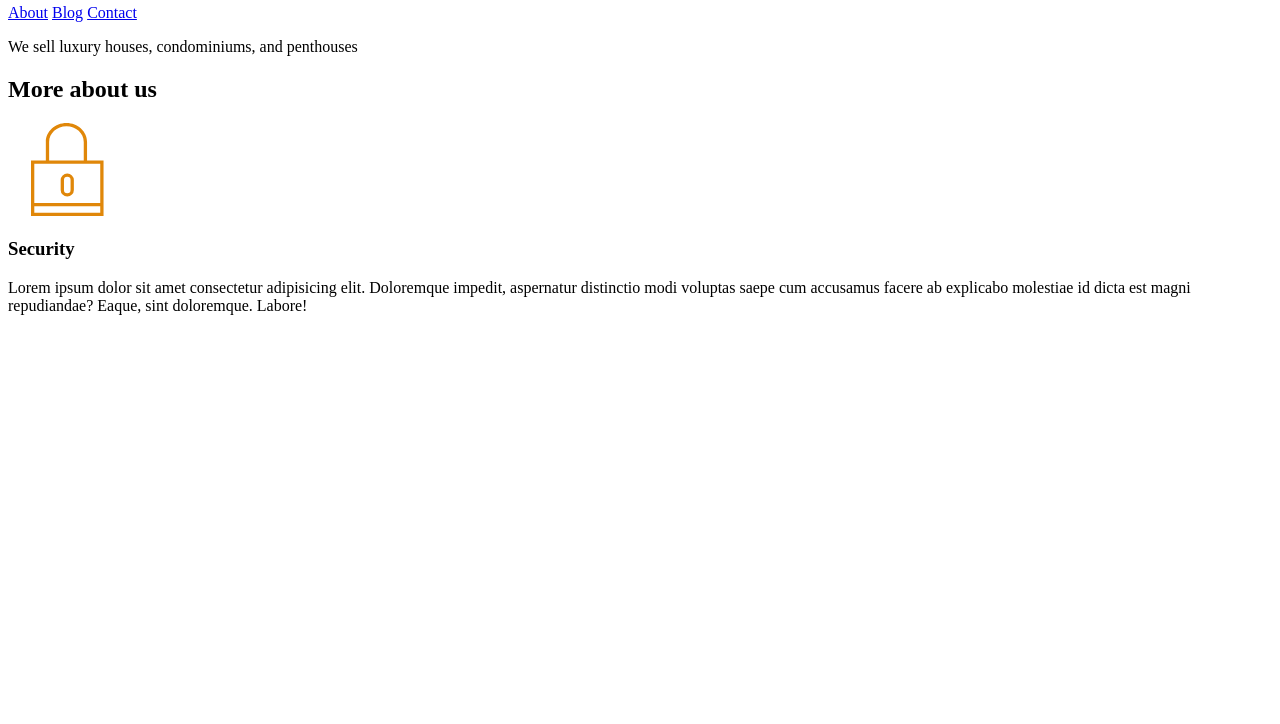
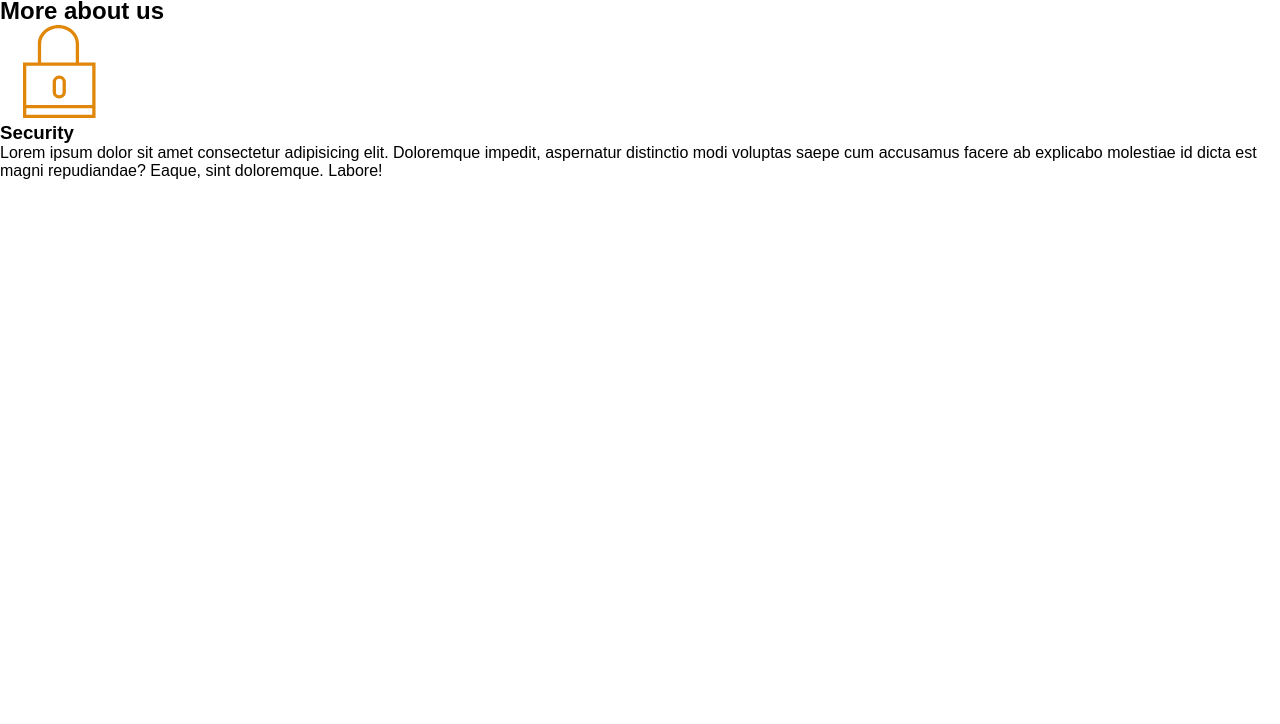
Before and after one commit to SamanthaSDGKU/realEstate-ch61, a plain HTML site: page index.html in a window 1280 px wide. Shown: the part 76-800 px from the top of the page. Drawn offline with Linux system fonts and the light colour scheme.

Commit message:
adding css to index.html

```diff
--- a/index.html
+++ b/index.html
@@ -3,6 +3,7 @@
 <head>
   <meta charset="UTF-8">
   <meta name="viewport" content="width=device-width, initial-scale=1.0">
+  <link rel="stylesheet" href="./mystyle.css">
   <title>Real Estate</title>
 </head>
 <body>
--- a/mystyle.css
+++ b/mystyle.css
@@ -0,0 +1,12 @@
+/* Global */
+* {
+  margin: 0
+}
+
+body {
+  font-family: arial;
+}
+
+a {
+  text-decoration: none;
+}
```
